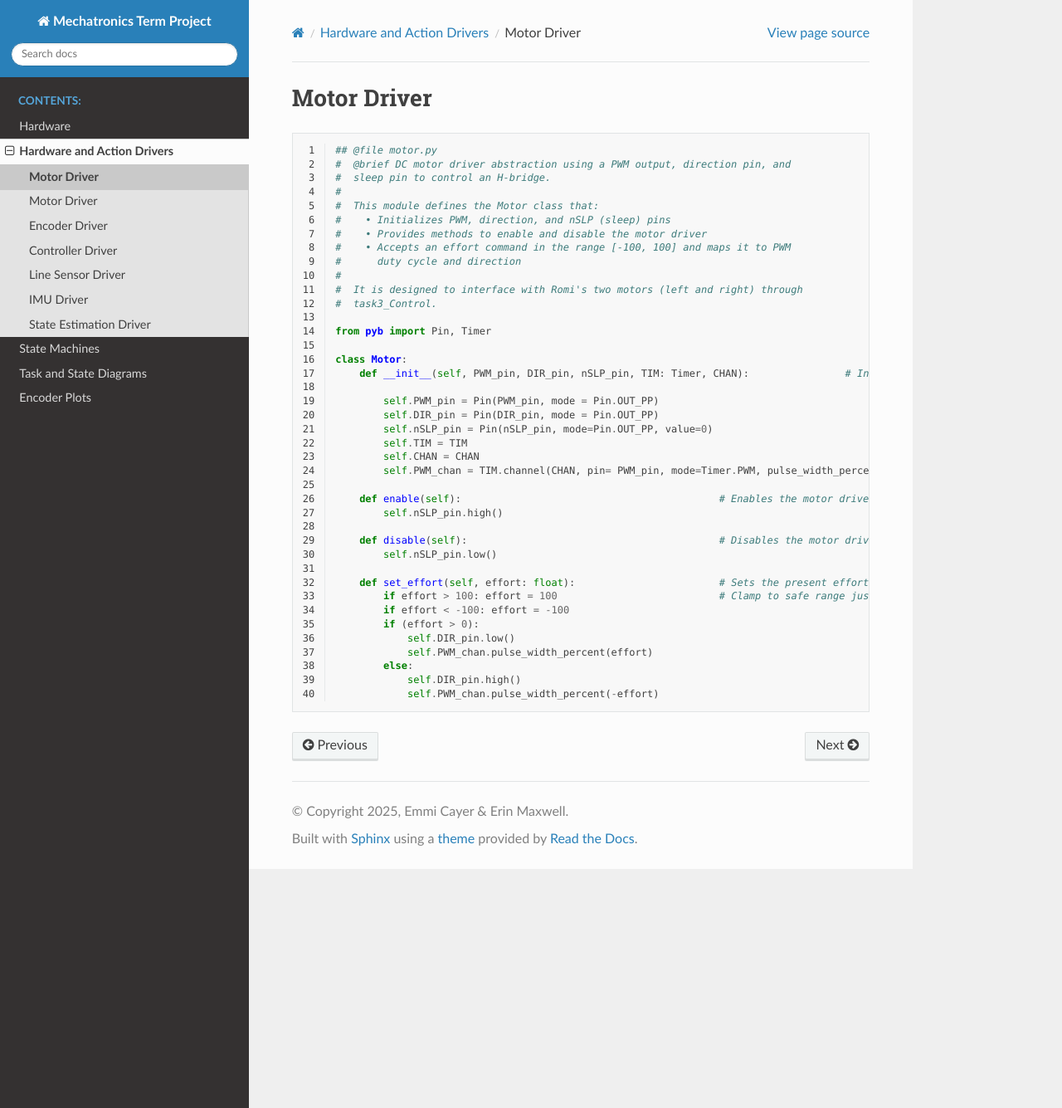
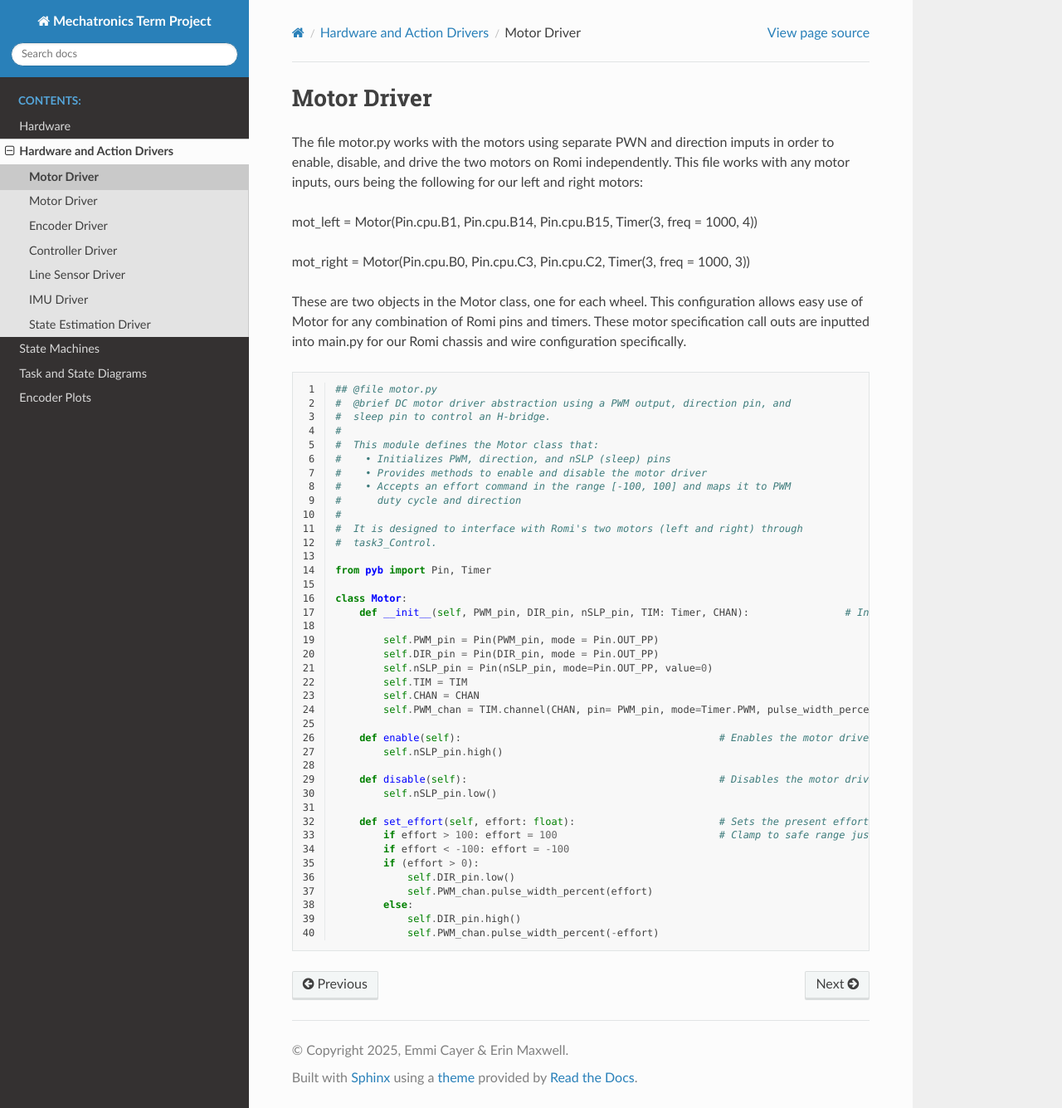
Before and after one commit to emmicayer/Mechatronics-Repository, a Sphinx documentation site: the page built from docs/motor.rst, in a window 1280 px wide and 1335 px high. Shown: the whole window at 83% size. Built offline with Sphinx 7.4.7 and the Read the Docs theme 3.1.0, drawn with Linux system fonts in a browser that asks for light colours; pages that are not in the unit, such as notebooks, are missing from menus.

Commit message:
Update motor.rst

```diff
--- a/docs/motor.rst
+++ b/docs/motor.rst
@@ -1,6 +1,13 @@
 Motor Driver
 =====
 
+The file motor.py works with the motors using separate PWN and direction imputs in order to enable, disable, and drive the two motors on Romi independently. This file works with any motor inputs, ours being the following for our left and right motors:
+
+mot_left = Motor(Pin.cpu.B1, Pin.cpu.B14, Pin.cpu.B15, Timer(3, freq = 1000, 4))
+
+mot_right = Motor(Pin.cpu.B0, Pin.cpu.C3, Pin.cpu.C2, Timer(3, freq = 1000, 3))
+
+These are two objects in the Motor class, one for each wheel. This configuration allows easy use of Motor for any combination of Romi pins and timers. These motor specification call outs are inputted into main.py for our Romi chassis and wire configuration specifically.
 
 .. literalinclude:: ../Source/motor.py
    :language: python
```
